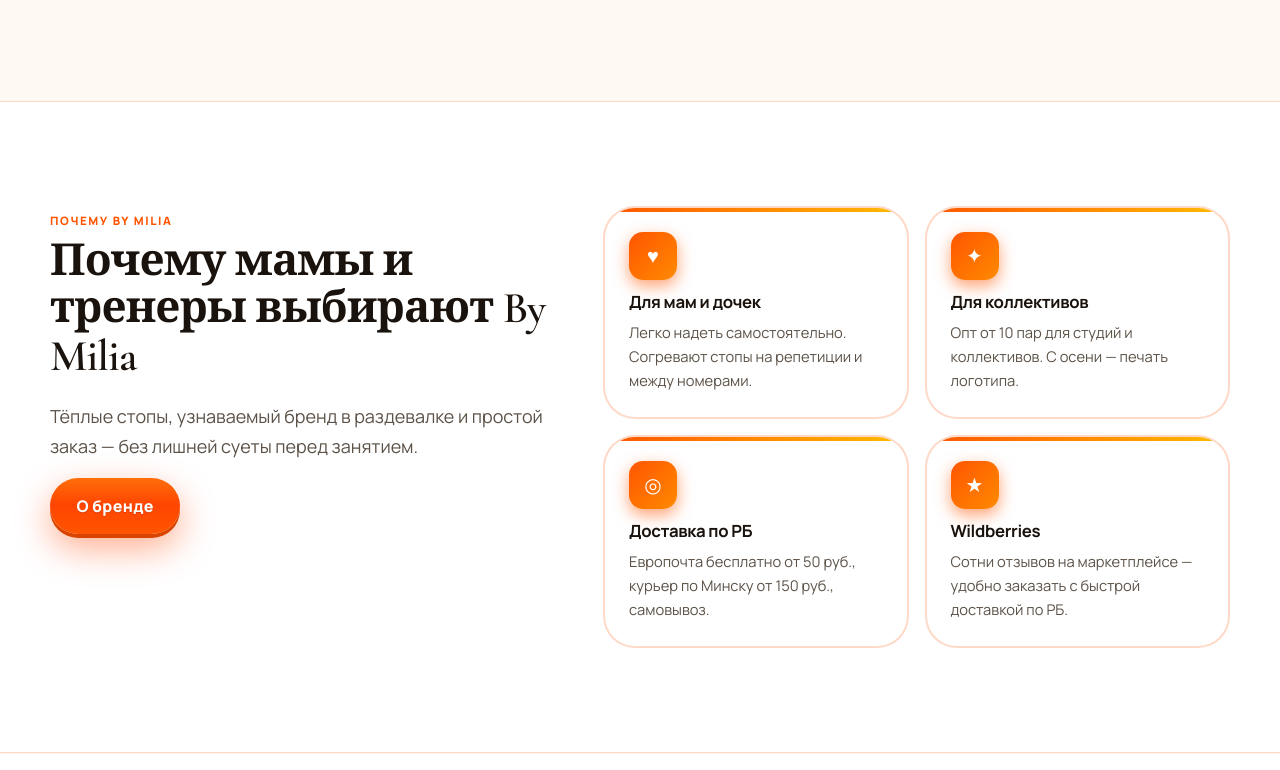
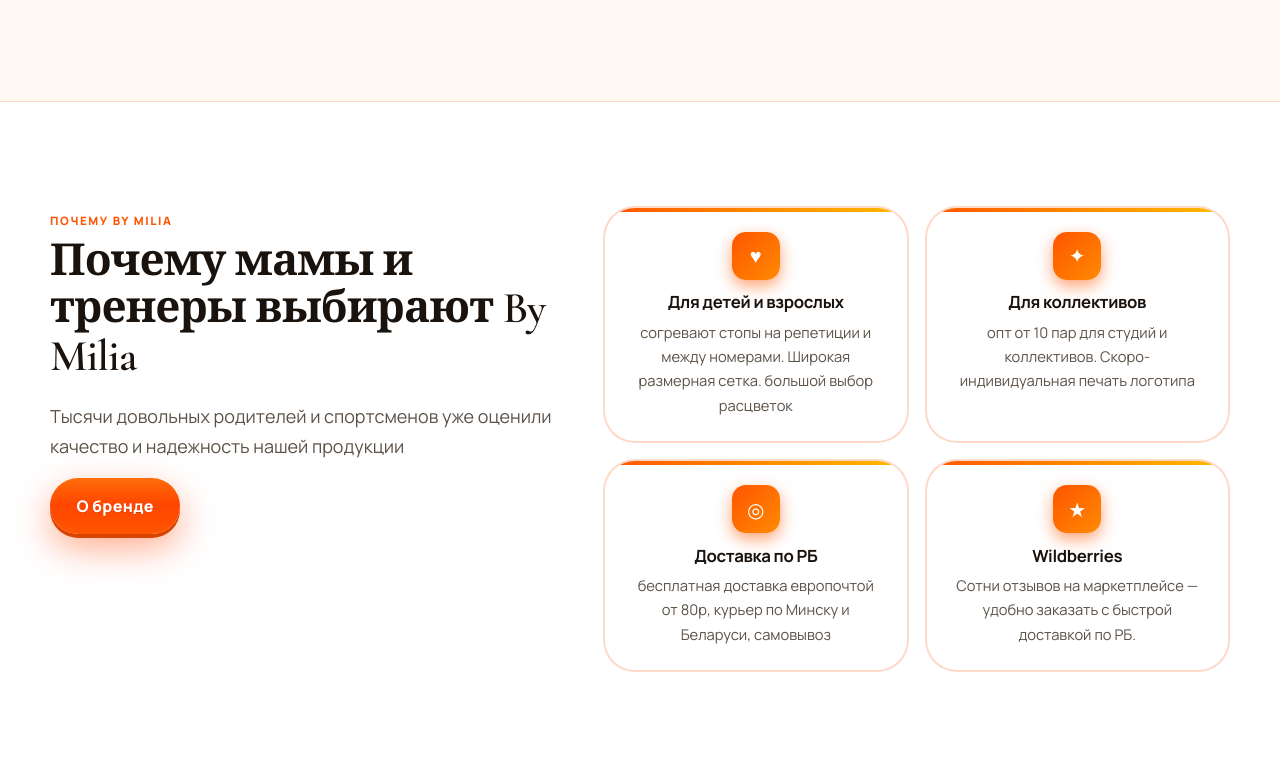
Before and after one commit to tolkachev14881488-beep/bymilia, a website: page index.html in a window 1280 px wide. Shown: the part 2870-3640 px from the top of the page. Drawn offline with nearby package versions, Linux system fonts and the light colour scheme.

Commit message:
Update benefits copy and center info card icons and titles.

```diff
--- a/css/styles.css
+++ b/css/styles.css
@@ -1620,6 +1620,7 @@ body.nav-open {
   border-radius: var(--radius);
   backdrop-filter: blur(6px);
   transition: transform 0.35s var(--ease), box-shadow 0.35s, background 0.35s;
+  text-align: center;
 }
 
 .info-card:hover {
@@ -1637,7 +1638,7 @@ body.nav-open {
   background: linear-gradient(135deg, var(--accent-soft), rgba(255, 185, 130, 0.35));
   color: var(--accent);
   font-size: 1.1rem;
-  margin-bottom: 0.85rem;
+  margin: 0 auto 0.85rem;
 }
 
 .info-card h3 {
@@ -3285,6 +3286,7 @@ body[data-page="contacts"] .page-content.prose ul {
   color: #fff;
   border-radius: 14px;
   box-shadow: 0 6px 16px var(--accent-glow);
+  margin-inline: auto;
 }
 
 .cta-inner {
--- a/data/site.json
+++ b/data/site.json
@@ -76,21 +76,21 @@
     "benefits": {
       "eyebrow": "Почему By Milia",
       "title": "Почему мамы и тренеры выбирают By Milia",
-      "lead": "Тёплые стопы, узнаваемый бренд в раздевалке и простой заказ — без лишней суеты перед занятием.",
+      "lead": "Тысячи довольных родителей и спортсменов уже оценили качество и надежность нашей продукции",
       "cards": [
         {
           "icon": "♥",
-          "text": "Легко надеть самостоятельно. Согревают стопы на репетиции и между номерами.",
-          "title": "Для мам и дочек"
+          "text": "согревают стопы на репетиции и между номерами. Широкая размерная сетка. большой выбор расцветок",
+          "title": "Для детей и взрослых"
         },
         {
           "icon": "✦",
-          "text": "Опт от 10 пар для студий и коллективов. С осени — печать логотипа.",
+          "text": "опт от 10 пар для студий и коллективов. Скоро- индивидуальная печать логотипа",
           "title": "Для коллективов"
         },
         {
           "icon": "◎",
-          "text": "Европочта бесплатно от 50 руб., курьер по Минску от 150 руб., самовывоз.",
+          "text": "бесплатная доставка европочтой от 80р, курьер по Минску и Беларуси, самовывоз",
           "title": "Доставка по РБ"
         },
         {
--- a/index.html
+++ b/index.html
@@ -16,7 +16,7 @@
   <link rel="preconnect" href="https://fonts.googleapis.com">
   <link rel="preconnect" href="https://fonts.gstatic.com" crossorigin>
   <link href="https://fonts.googleapis.com/css2?family=Cormorant+Garamond:ital,wght@0,500;0,600;0,700;1,500&family=Manrope:wght@400;500;600;700;800&display=swap" rel="stylesheet">
-  <link rel="stylesheet" href="css/styles.css?v=33">
+  <link rel="stylesheet" href="css/styles.css?v=34">
   <link rel="icon" href="assets/logo.png" type="image/png">
 </head>
 <body class="page-home" data-site-root=".">
```
